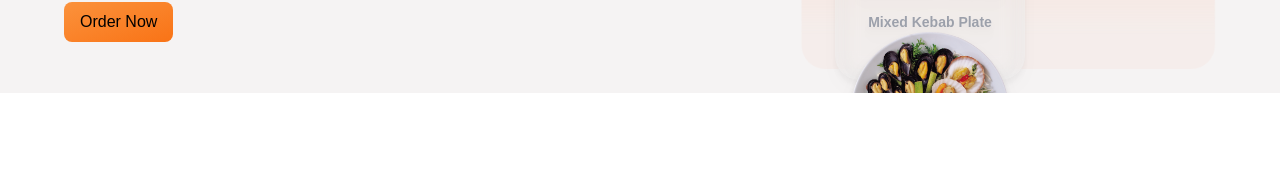
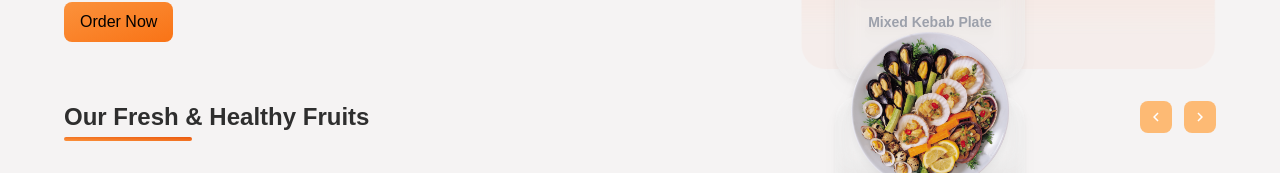
Before and after one commit to luizsaulo/food-delivery-app, a React (Create React App) app: page / in a window 1280 px wide. Shown: the part 685-858 px from the top of the page. Before the commit the page ends 800 px from the top, so only its background shows below. Built offline with nearby package versions, Linux system fonts and the light colour scheme; no server answers; the database is empty.

Commit message:
creation of buttons on the main container including style

```diff
--- a/src/components/MainContainer.jsx
+++ b/src/components/MainContainer.jsx
@@ -1,10 +1,40 @@
 import React from "react";
 import HomeContainer from './HomeContainer';
+import { motion } from "framer-motion";
+import { MdChevronLeft, MdChevronRight } from 'react-icons/md';
 
 const MainContainer = () => {
   return (
     <div className="w-full h-auto flex flex-col items-center justify-center">
       <HomeContainer />
+
+      <section className="w-full my-6">
+        <div className="w-full flex items-center justify-between">
+          <p className="text-2xl font-semibold capitalize text-headingColor relative before:-bottom-2
+          before:absolute before:rounded-lg before:content before:w-32 before:h-1
+          before:left-0 before:bg-gradient-to-tr from-orange-400 to-orange-600 transition-all ease-in-out
+          duration-100">
+            Our Fresh & healthy fruits
+          </p>
+
+          <div className="hidden md:flex gap-3 items-center">
+            <motion.div
+              whileTap={{ scale: 0.75 }}
+              className="w-8 h-8 rounded-lg bg-orange-300 hover:bg-orange-500 cursor-pointer
+              transition-all duration-100 ease-in-out hover:shadow-lg flex
+              items-center justify-center">
+                <MdChevronLeft className="text-lg text-white"/>
+              </motion.div>
+            <motion.div
+              whileTap={{ scale: 0.75 }}
+              className="w-8 h-8 rounded-lg bg-orange-300 hover:bg-orange-500 cursor-pointer
+              transition-all duration-100 ease-in-out hover:shadow-lg flex
+              items-center justify-center">
+                <MdChevronRight className="text-lg text-white"/>
+              </motion.div>
+          </div>
+        </div>
+      </section>
     </div>
   );
 };
```
